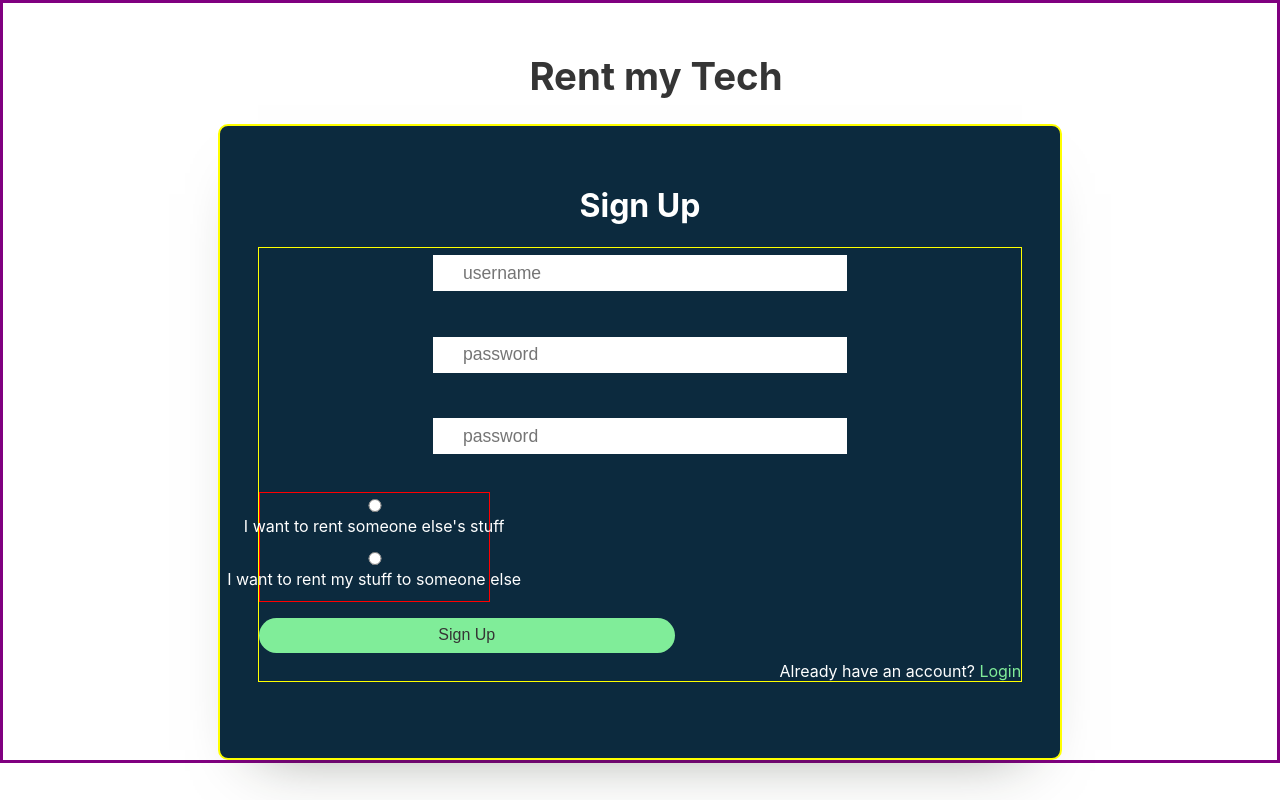
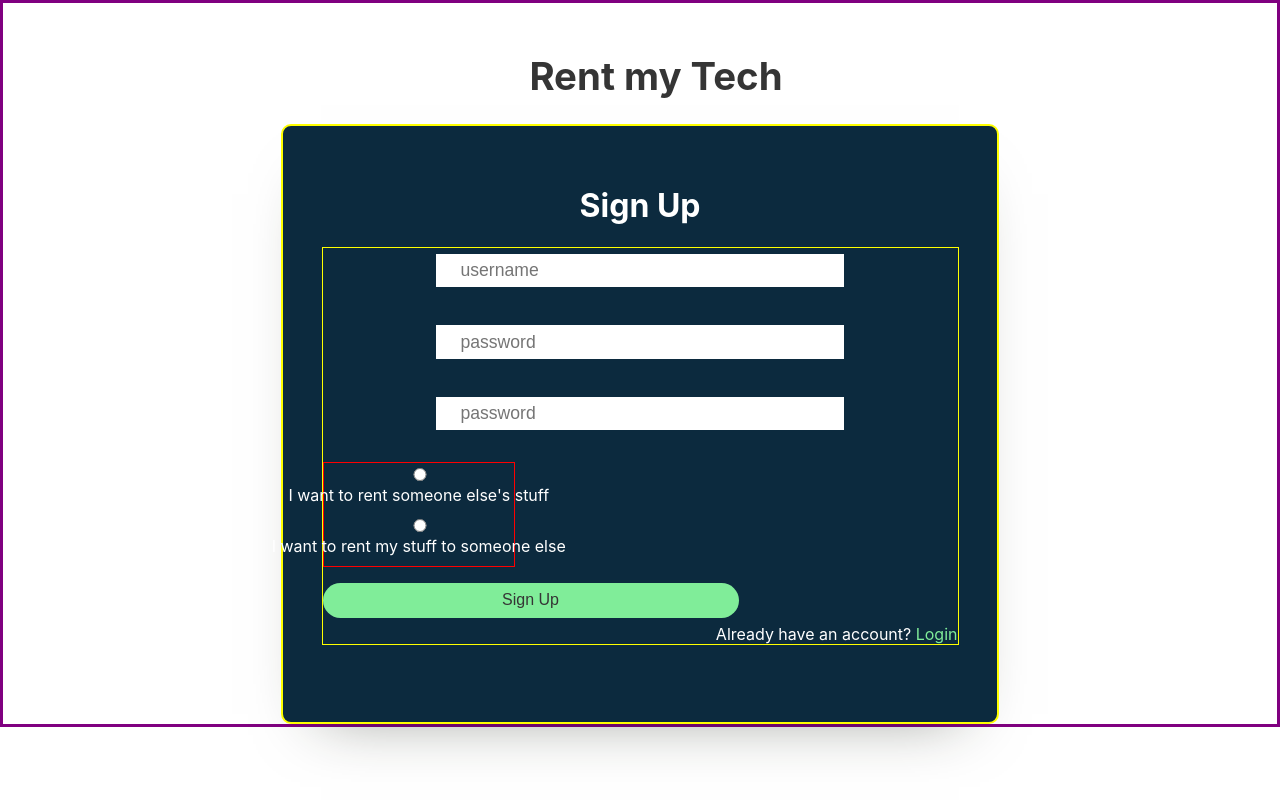
Before and after one commit to Build-Week-TT27-Use-My-Tech-Stuff/Frontend, a React (Create React App) app in the folder client/: page /signup in a window 1280 px wide. Built offline with nearby package versions, Linux system fonts and the light colour scheme.

Commit message:
moved App.js to Sign-Up file.

```diff
--- a/client/src/App.js
+++ b/client/src/App.js
@@ -1,79 +1,15 @@
+import {Route} from 'react-router-dom'
 import SignUp from './components/SignUp'
-import React, { useState, useEffect } from 'react'
-import {Route} from 'react-router-dom'
-import axios from 'axios';
-import * as Yup from 'yup'
-import SUschema from './validation/SUformSchema'
 
 
-const initialSUFormValues = {
-  username:'',
-  password:'',
-  pwconfirm: '',
-  userType: '',
-}
-
-const initialSUFormErrors={
-  username:'',
-  password:'',
-  pwconfirm: '',
-  userType: '',
-}
-
-const initialDisabled = true;
-
 function App() {
-  const [users, setUsers]= useState([])
-  const [formValues, setFormValues] = useState(initialSUFormValues)
-  const [formErrors, setFormErrors] = useState(initialSUFormErrors)
-  const [disabled, setDisabled] = useState(initialDisabled)
-
-  const postNewUser = (newUser) =>{
-    axios.post('https://reqres.in/api/users', newUser)
-    .then((resp)=>{
-      setUsers([resp.data, ...users])
-      setFormValues(initialSUFormValues)
-    })
-  }
-
-
-  const handleChange= (name, value) => {
-
-    Yup.reach(SUschema, name)
-    .validate(value)
-    .then(()=>{
-        setFormErrors({...formErrors, [name]:''})
-    })
-    .catch((err)=>{
-        setFormErrors({...formErrors, [name]:err.errors[0]})
-    })
-
-      setFormValues({...formValues, [name]:value})
-  }
-
-  const formSubmit = () => {
-    const newUser={
-    username: formValues.username.trim(),
-    password: formValues.password.trim(),
-    pwconfirm: formValues.password.trim(),
-    userType: formValues.userType,
-    }
-    postNewUser(newUser)
-  }
-
-  useEffect(()=>{
-    SUschema.isValid(formValues)
-    .then((valid)=>{
-      setDisabled(!valid);
-    })
-  },[formValues])
 
 
   return (
     <div className="App">
 
       <Route path='/signup'>
-        <SignUp values={formValues} change={handleChange} submit={formSubmit} errors={formErrors} disabled={disabled}/>
+        <SignUp />
       </Route>
     </div>
   );
--- a/client/src/components/SignUp.js
+++ b/client/src/components/SignUp.js
@@ -1,19 +1,81 @@
-import React from 'react'
+
 import styled from 'styled-components'
 import {Link} from 'react-router-dom'
+import React, { useState, useEffect } from 'react'
+import axios from 'axios';
+import * as Yup from 'yup'
+import SUschema from '../validation/SUformSchema'
+
+
+
+const initialSUFormValues = {
+    username:'',
+    password:'',
+    pwconfirm: '',
+    userType: '',
+  }
+
+  const initialSUFormErrors={
+    username:'',
+    password:'',
+    pwconfirm: '',
+    userType: '',
+  }
+
+  const initialDisabled = true;
+
+
 
 export default function SignUp(props) {
-    const {values, change, submit, errors, disabled} = props
+    // const {values, change, submit, errors, disabled} = props
 
-    const onChange= (evt) => {
-        const { name, value } = evt.target;
-        change(name, value);
+
+    ///////////////
+    const [users, setUsers]= useState([])
+  const [formValues, setFormValues] = useState(initialSUFormValues)
+  const [formErrors, setFormErrors] = useState(initialSUFormErrors)
+  const [disabled, setDisabled] = useState(initialDisabled)
+
+  const postNewUser = (newUser) =>{
+    axios.post('https://reqres.in/api/users', newUser)
+    .then((resp)=>{
+      setUsers([resp.data, ...users])
+      setFormValues(initialSUFormValues)
+    })
+  }
+
+  const handleChange= (evt) => {
+    const { name, value } = evt.target;
+    Yup.reach(SUschema, name)
+    .validate(value)
+    .then(()=>{
+        setFormErrors({...formErrors, [name]:''})
+    })
+    .catch((err)=>{
+        setFormErrors({...formErrors, [name]:err.errors[0]})
+    })
+
+      setFormValues({...formValues, [name]:value})
+  }
+
+  const formSubmit = (evt) => {
+    evt.preventDefault();
+    const newUser={
+    username: formValues.username.trim(),
+    password: formValues.password.trim(),
+    pwconfirm: formValues.password.trim(),
+    userType: formValues.userType,
     }
+    postNewUser(newUser)
+  }
 
-    const onSubmit=(evt)=>{
-        evt.preventDefault();
-        submit();
-    }
+  useEffect(()=>{
+    SUschema.isValid(formValues)
+    .then((valid)=>{
+      setDisabled(!valid);
+    })
+  },[formValues])
+
 
     return (
         <PageContainer >
@@ -23,31 +85,31 @@ export default function SignUp(props) {
             <SignUpContainer>
             <div>
                 <h1>Sign Up</h1>
-            <Form onSubmit={onSubmit}>
+            <Form onSubmit={formSubmit}>
                 <Label>
-                    <input placeholder='username' name="username" type='text' value={values.username} onChange={onChange} className= 'input-box'></input>
+                    <input placeholder='username' name="username" type='text' value={formValues.username} onChange={handleChange} className= 'input-box'></input>
                 </Label>
                 <Label>
-                    <input placeholder='password' name='password' type='password' value={values.password} onChange={onChange} className= 'input-box'></input>
+                    <input placeholder='password' name='password' type='password' value={formValues.password} onChange={handleChange} className= 'input-box'></input>
                 </Label>
                 <Label>
-                    <input placeholder='password' name='pwconfirm' type='password' value={values.pwconfirm} onChange={onChange} className= 'input-box'></input>
+                    <input placeholder='password' name='pwconfirm' type='password' value={formValues.pwconfirm} onChange={handleChange} className= 'input-box'></input>
                 </Label>
                 <RadBtns className='radioBtns'>
                 <Label>
-                    <input name='userType' type='radio' value='renter' checked={values.userType === 'renter'} onChange={onChange} className= 'input-box'></input>
+                    <input name='userType' type='radio' value='renter' checked={formValues.userType === 'renter'} onChange={handleChange} className= 'input-box'></input>
                     I want to rent someone else's stuff
                 </Label>
                 <Label>
-                    <input name='userType' type='radio' value='owner' checked={values.userType === 'owner'} onChange={onChange} className= 'input-box'></input>
+                    <input name='userType' type='radio' value='owner' checked={formValues.userType === 'owner'} onChange={handleChange} className= 'input-box'></input>
                     I want to rent my stuff to someone else
                 </Label>
                 </RadBtns>
                 <div className='formErrors'>
-                    <p>{errors.username}</p>
-                    <p>{errors.password}</p>
-                    <p>{errors.pwconfirm}</p>
-                    <p>{errors.userType}</p>
+                    <p>{formErrors.username}</p>
+                    <p>{formErrors.password}</p>
+                    <p>{formErrors.pwconfirm}</p>
+                    <p>{formErrors.userType}</p>
                 </div>
                 <ButtonStyle disabled={disabled}> Sign Up </ButtonStyle>
                 <Links>
@@ -81,7 +143,7 @@ const TitleStyle = styled.div`
 
 const SignUpContainer= styled.div`
     border: 2px solid yellow;
-    width: 60%;
+    width: 50%;
     background-color: #0C2A3E;
     display:flex;
     justify-content: center;
```
Also changed, not shown: 1 other file (tests, documents, lock files or other folders).
